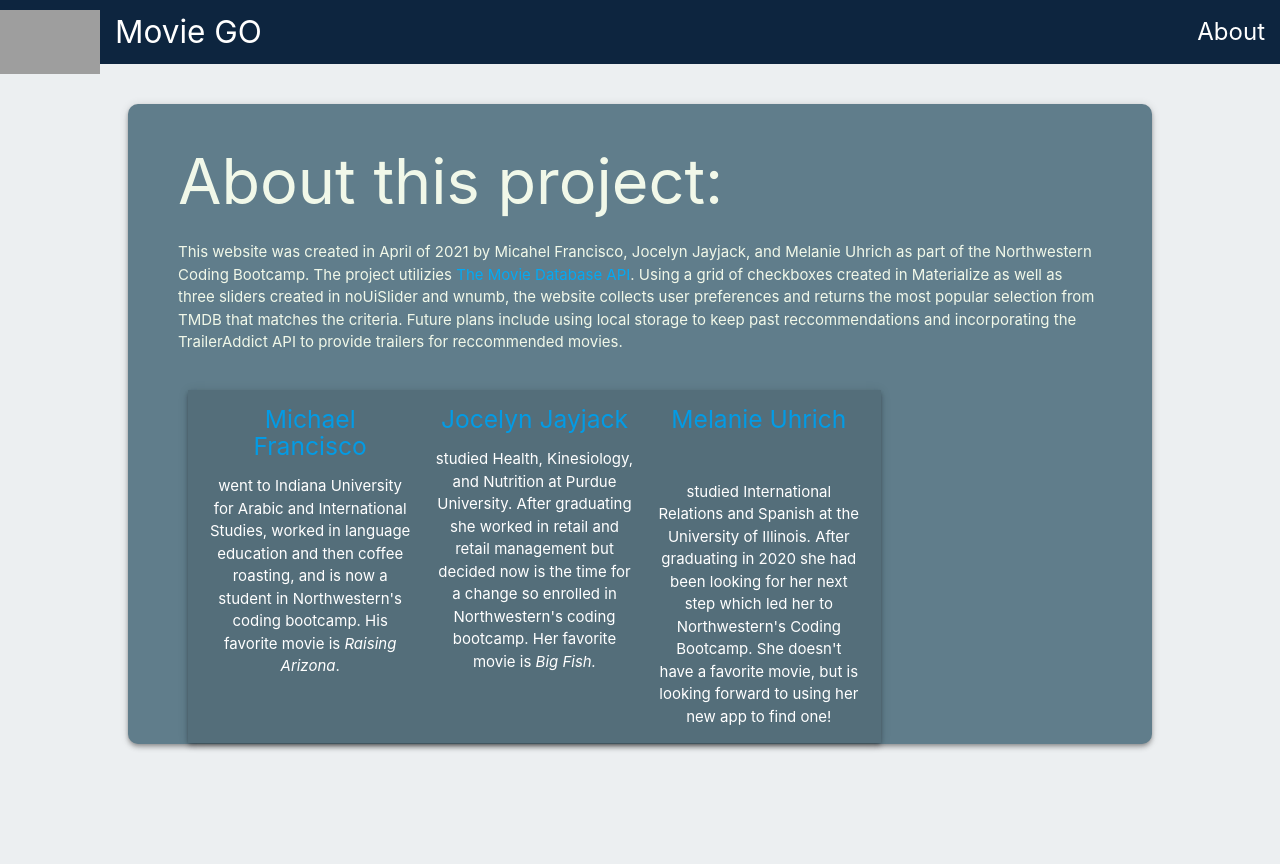
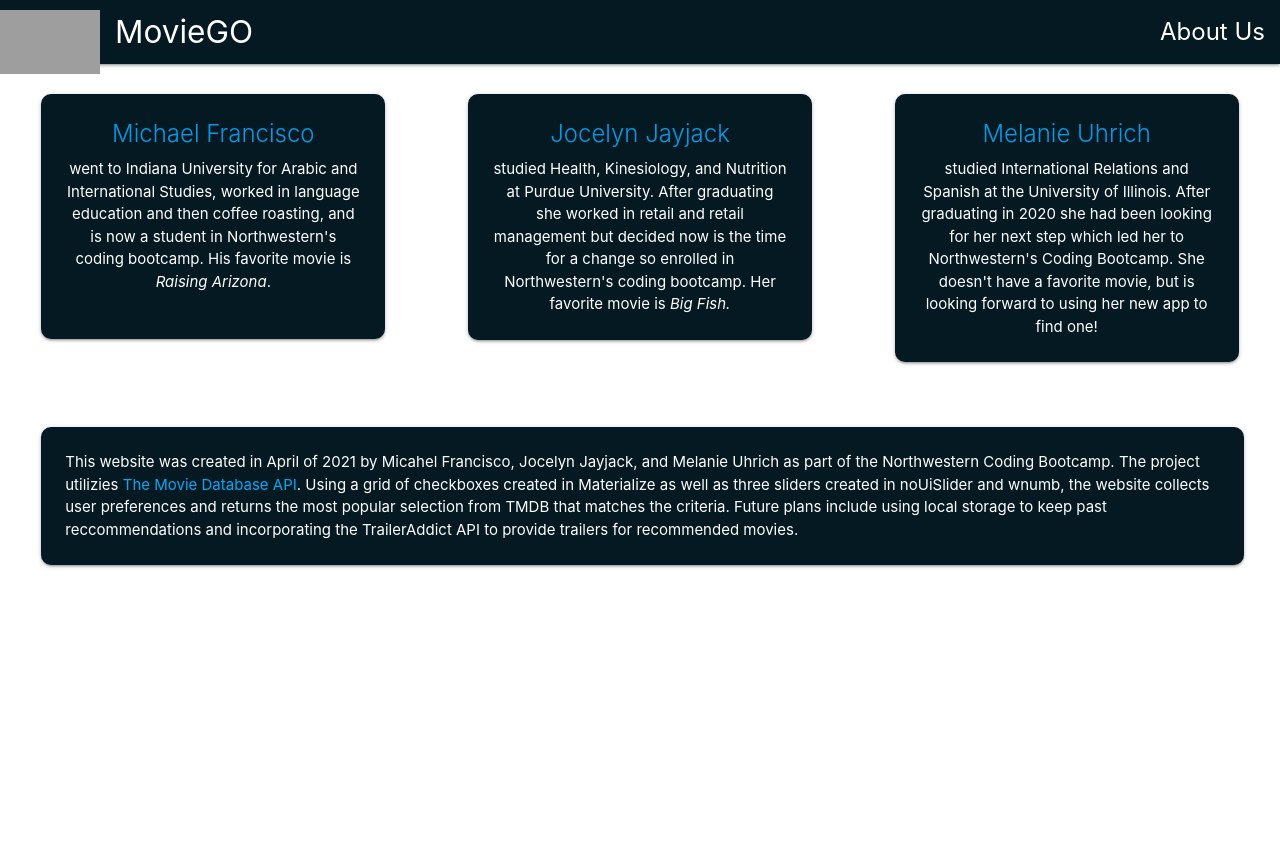
Before and after one commit to melanieuhrich/MovieGO, a PHP site: page /about.html in a window 1280 px wide. After the commit the page ends 568 px from the top, so only its background shows below. Run offline with PHP 8.4, Linux system fonts and the light colour scheme; grey boxes are pictures that could not be loaded.

Commit message:
fixed styling

```diff
--- a/about.html
+++ b/about.html
@@ -17,45 +17,68 @@
 <!-- start of nav bar -->
 <nav>
     <div class="nav-wrapper">
-      <a href="index.html" class="brand-logo"><i class="material-icons tmdb"></i>Movie GO</a>
+      <a href="index.html" class="brand-logo"><i class="material-icons tmdb"></i>MovieGO</a>
       <ul class="right hide-on-med-and-down">
-        <li><a href="about.html"><i class="material-icons">About</i></a></li>
+        <li><a href="about.html"><i class="material-icons">About Us</i></a></li>
       </ul>
     </div>
   </nav>
   <!-- end of nav -->
-<div id="mainArea" class="blue-grey lighten-5" >
-    <div class="container blue-grey z-depth-2" id="aboutbox">
+<div>
+
     <div class="row">
-            <h1 class="light-green-text text-lighten-5">
-                About this project:
-            </h1>
-            <p class="light-green-text text-lighten-5">
-                This website was created in April of 2021 by Micahel Francisco, Jocelyn Jayjack, and Melanie Uhrich as part of the Northwestern Coding Bootcamp. The project utilizies <a href="https://developers.themoviedb.org/" class="light-blue-text lighten-4" target="_blank">The Movie Database API</a>. Using a grid of checkboxes created in Materialize as well as three sliders created in noUiSlider and wnumb, the website collects user preferences and returns the most popular selection from TMDB that matches the criteria. Future plans include using local storage to keep past reccommendations and incorporating the TrailerAddict API to provide trailers for reccommended movies.
-            </p>
-        </div>
-        <div class="divider"></div>
-        <div clas="container center-align valign-wrappers">
-            <div id="bios" class="row center-align blue-grey darken-1 z-depth-2">
-                <div id="michael" class="bios col s4">
-                    <h5><a href="https://github.com/mfrancisco9" target="_blank">Michael Francisco</h4>
+        <div class="col s12 m4">
+          <div class="card blue-grey darken-1 michael" id='bio-card'>
+            <div class="card-content white-text bio">
+              <span class="card-title"><a href="https://github.com/mfrancisco9" target="_blank">Michael Francisco</a></span>
               <p>went to Indiana University for Arabic and International Studies, worked in language education and then coffee roasting, and is now a student in Northwestern's coding bootcamp. His favorite movie is <em>Raising Arizona</em>.</p>
             </div>
-                <div id="jocelyn" class="bios col s4">
-                    <h5><a href="https://github.com/jjayjack" target="_blank">Jocelyn Jayjack</a></h5>
+          </div>
+        </div>
+        <div class="col s12 m4">
+            <div class="card blue-grey darken-1" id='bio-card'>
+              <div class="card-content white-text bio">
+                <span class="card-title"><a href="https://github.com/jjayjack" target="_blank">Jocelyn Jayjack</a></span>
                 <p>studied Health, Kinesiology, and Nutrition at Purdue University. After graduating she worked in retail and retail management but decided now is the time for a change so enrolled in Northwestern's coding bootcamp. Her favorite movie is <em>Big Fish.</em></p>
-
               </div>
-                <div id="melanie" class="bios col s4">
-                    <h5><a href="https://github.com/melanieuhrich" target="_blank">Melanie Uhrich</a></h5>
-                    <img src="" alt="">
+            </div>
+          </div>
+          <div class="col s12 m4">
+            <div class="card blue-grey darken-1" id='bio-card'>
+              <div class="card-content white-text bio">
+                <span class="card-title"><a href="https://github.com/melanieuhrich" target="_blank">Melanie Uhrich</a></span>
                 <p>studied International Relations and Spanish at the University of Illinois. After graduating in 2020 she had been looking for her next step which led her to Northwestern's Coding Bootcamp. She doesn't have a favorite movie, but is looking forward to using her new app to find one!</p>
-
               </div>
             </div>
           </div>
       </div>
+
+      <div class="row">
+        <div class="col s12 m6">
+          <div class="card blue-grey darken-1 summary" id='bio-card'>
+            <div class="card-content white-text">
+              <p>This website was created in April of 2021 by Micahel Francisco, Jocelyn Jayjack, and Melanie Uhrich as part of the Northwestern Coding Bootcamp. The project utilizies <a href="https://developers.themoviedb.org/" class="light-blue-text lighten-4" target="_blank">The Movie Database API</a>. Using a grid of checkboxes created in Materialize as well as three sliders created in noUiSlider and wnumb, the website collects user preferences and returns the most popular selection from TMDB that matches the criteria. Future plans include using local storage to keep past reccommendations and incorporating the TrailerAddict API to provide trailers for recommended movies.</p>
             </div>
+          </div>
+        </div>
+      </div>
+
+
+
+
+
+
+
+
+
+
+
+
+
+
+</div>
+
+
 <script src="https://ajax.googleapis.com/ajax/libs/jquery/3.5.1/jquery.min.js"></script>
 <script src="assets/javascript/script.js"></script>
 </body>
--- a/assets/style/about.css
+++ b/assets/style/about.css
@@ -1,26 +1,23 @@
-
-:root {
-    --primary: rgb(13, 37, 63);
+* {
+    --primary: #051923;
     --secondary: rgb(1, 180, 228);
-    --tertiary: rgb(144, 206, 161)
+    --tertiary: rgb(144, 206, 161);
+    color: white;
+    background-color: hsl(193, 50, 70);
 }
 
-* {
-    color: white;
-}
+/* .container {
+    width: 100%;
+} */
 
-.container {
-    width: 100%;
-}
-
-#mainArea {
+/* #mainArea {
     height: 100vh;
     display: flex;
     flex-direction: row;
     width: 100vw;
-}
+} */
 
-#aboutbox {
+/* #aboutbox {
     margin-top: 40px;
     border-radius: 10px;
     height: 80vh;
@@ -30,11 +27,13 @@
     justify-content: center;
     align-items: center;
     padding: 0px 50px;
-}
+} */
 
 #aboutbox a:hover {
     background-color: var(--primary);
 }
+
+
 
 #bios {
     display: flex;
@@ -67,3 +66,34 @@
 i {
     font-style:normal;
 }
+
+
+
+
+
+
+
+
+
+
+
+.bio  {
+    text-align: center;
+
+}
+
+#bio-card {
+    background-color: var(--primary)!important;
+    border-radius: 10px;
+    margin-top: 30px;
+    margin-left: 30px;
+    margin-right: 30px;
+}
+
+.michael {
+    padding-bottom: 22px;
+}
+
+.summary {
+    width: 94vw;
+}
```
Also changed, not shown: assets/style/style.css (+101 -120 lines), index.html (+43 -44 lines), assets/background.svg (added). Lines whose indentation alone changed are shown as unchanged.
